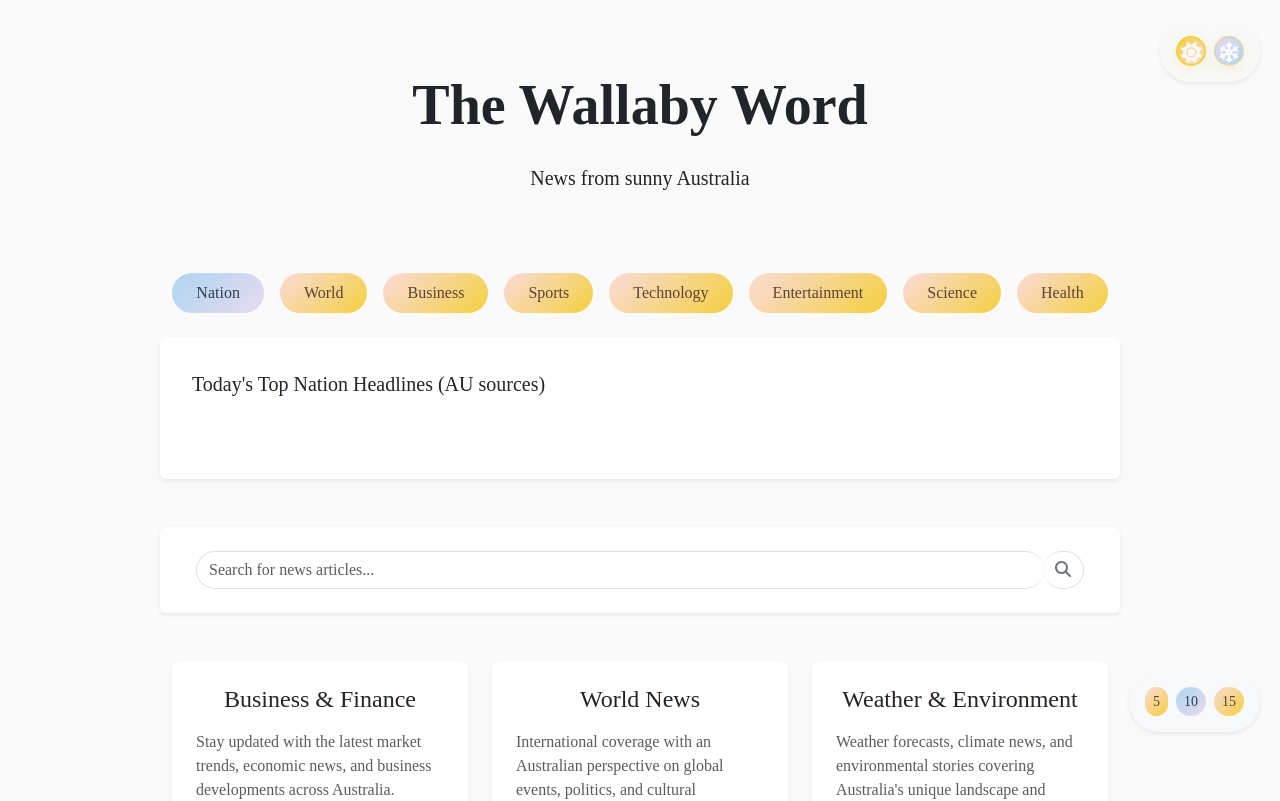
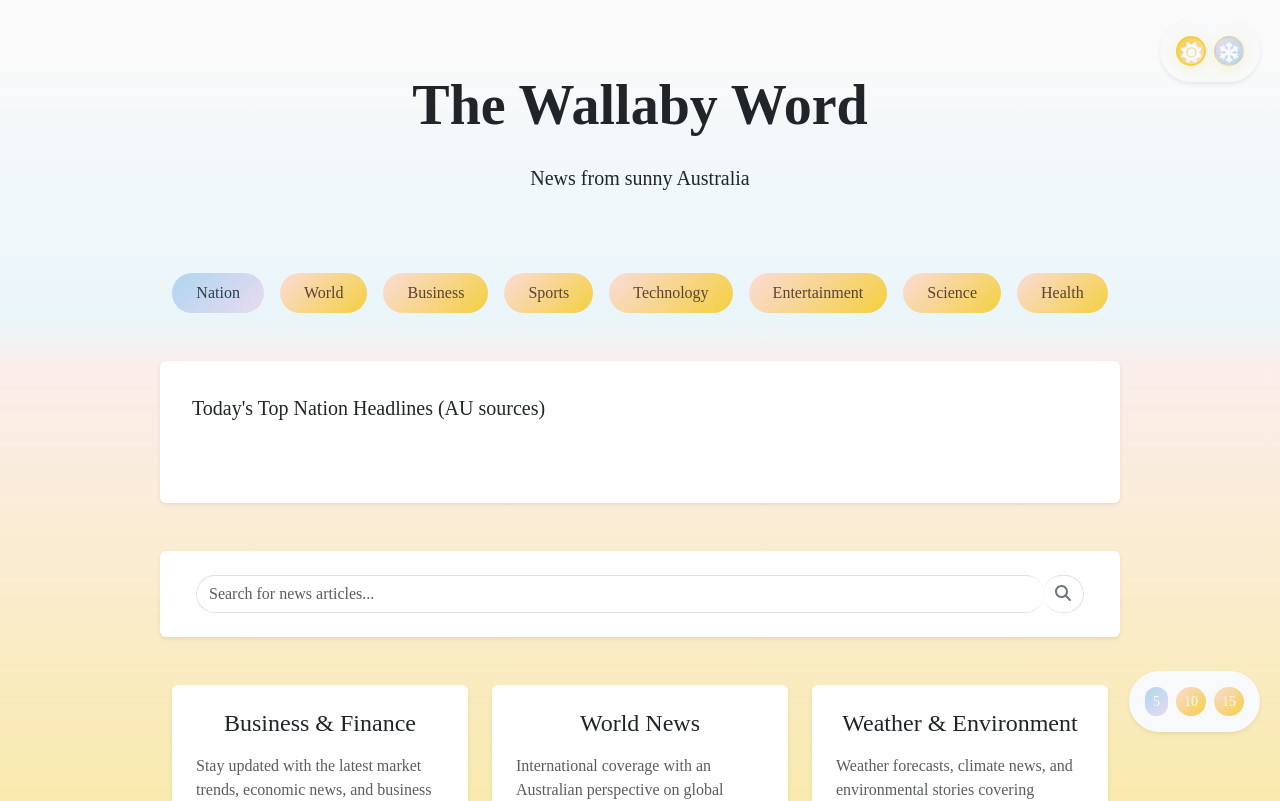
Before and after one commit to JustineRW/News-Service, an Angular app in the folder frontend/news-service-frontend/: page /home in a window 1280 px wide. Shown: the top 801 px of the page. Built offline with nearby package versions, Linux system fonts and the light colour scheme; no server answers; a web font is replaced by a local one.

Commit message:
Add theme backgrounds

```diff
--- a/frontend/news-service-frontend/src/app/home/home.component.html
+++ b/frontend/news-service-frontend/src/app/home/home.component.html
@@ -1,3 +1,4 @@
+<div [ngClass]="{'snowy-background': isEnglandTheme == true, 'desert-background': isAustraliaTheme == true}">
   <!-- Theme Switcher -->
   <div
     class="theme-switcher card rounded-pill p-3 shadow-sm border-0 bg-light"
@@ -30,7 +31,7 @@
   >
     <div class="d-flex flex-wrap justify-content-center gap-2">
       <button
-      class="btn category-btn btn-sm"
+        class="btn category-btn btn-sm text-light"
         *ngFor="let pagesize of pageSizes"
         [class.active]="currentPageSize == pagesize"
         (click)="onPagesizeButtonClick(pagesize)"
@@ -50,7 +51,7 @@
   </div>
 
   <!-- Category buttons -->
-<div class="container mb-4">
+  <div class="container mb-5">
     <div class="d-flex flex-wrap justify-content-center gap-3">
       <button
         class="btn category-btn px-4 py-2"
@@ -102,7 +103,7 @@
   </div>
 
   <!-- Article filler -->
-<div class="container mb-5 w-75">
+  <div class="container mb-5 pb-5 w-75">
     <div class="row g-4">
       <div class="col-md-4">
         <div class="card p-4 border-0 shadow-sm h-100">
@@ -143,3 +144,4 @@
       </div>
     </div>
   </div>
+</div>
--- a/frontend/news-service-frontend/src/app/home/home.component.ts
+++ b/frontend/news-service-frontend/src/app/home/home.component.ts
@@ -39,8 +39,8 @@ export class HomeComponent {
   searchResults: Article[] = [];
   currentCategory: NewsCategory = NewsCategory.Nation;
   categories = Object.values(NewsCategory);
-  pageSizes : number[] = [5,10,15];
-  currentPageSize: number = 10;
+  pageSizes: number[] = [5, 10, 15];
+  currentPageSize: number = 5;
 
   constructor(private articleService: ArticleService) {}
 
@@ -65,7 +65,7 @@ export class HomeComponent {
       ? this.englandTheme
       : this.australiaTheme;
 
-    // this.getHeadlinesByCategory(NewsCategory.Nation);
+    this.getHeadlinesByCategory(this.currentPageSize, NewsCategory.Nation);
   }
 
   private getHeadlinesByCategory(pagesize: number, category: string) {
@@ -94,7 +94,7 @@ export class HomeComponent {
       this.isEnglandTheme = false;
       this.searchResults = [];
       this.currentNewsTheme = this.australiaTheme;
-      this.getHeadlinesByCategory(this.currentPageSize, this.currentCategory)
+      this.getHeadlinesByCategory(this.currentPageSize, this.currentCategory);
     }
     if (theme === 'england') {
       this.isEnglandTheme = true;
--- a/frontend/news-service-frontend/src/app/search/search.component.html
+++ b/frontend/news-service-frontend/src/app/search/search.component.html
@@ -8,7 +8,7 @@
   />
   <span class="input-group-append">
     <button
-      class="btn btn-outline-secondary bg-white border-start-0 border rounded-pill ms-n3"
+      class="btn btn-outline-secondary bg-white border-start-0 border rounded-pill"
       type="button"
       (click)="search(searchinput.value)"
     >
--- a/frontend/news-service-frontend/src/styles.css
+++ b/frontend/news-service-frontend/src/styles.css
@@ -9,6 +9,8 @@
 
 html,
 body {
+    margin: 0;
+    height: 100%;
     background-color: #fbfafa;
 }
 
@@ -36,3 +38,33 @@ body {
     border-color: var(--dawn-gold);
     color: #2C3E50;
 }
+
+.snowy-background {
+    background:
+        radial-gradient(white 1px, transparent 1px) 0 0,
+        radial-gradient(white 1px, transparent 1px) 10px 10px,
+        radial-gradient(circle at 80% 30%, white 2px, transparent 2px),
+        radial-gradient(circle at 50% 10%, white 1px, transparent 1px),
+        radial-gradient(circle at 20% 80%, white 1.5px, transparent 1.5px),
+        linear-gradient(to bottom, transparent 0%, #dbeeff 100%);
+    background-size: 50px 50px, 200px 200px, 100% 100%;
+    background-repeat: repeat, repeat, no-repeat;
+    background-blend-mode: screen;
+}
+
+.desert-background {
+background: linear-gradient(to bottom,
+    transparent 0%,
+    #c4ecfa4d 30%,
+
+    #fadbd866 35%,
+    /* warm peach */
+    #f7dc6f80 75%,
+    /* desert sand */
+    #f4cf3e99 100%
+    /* dawn gold */
+        );
+    background-repeat: no-repeat;
+    background-size: cover;
+    background-blend-mode: screen;
+}
```
Also changed, not shown: frontend/news-service-frontend/src/app/home/home.component.css (line endings or trailing spaces). Lines whose indentation alone changed are shown as unchanged.
